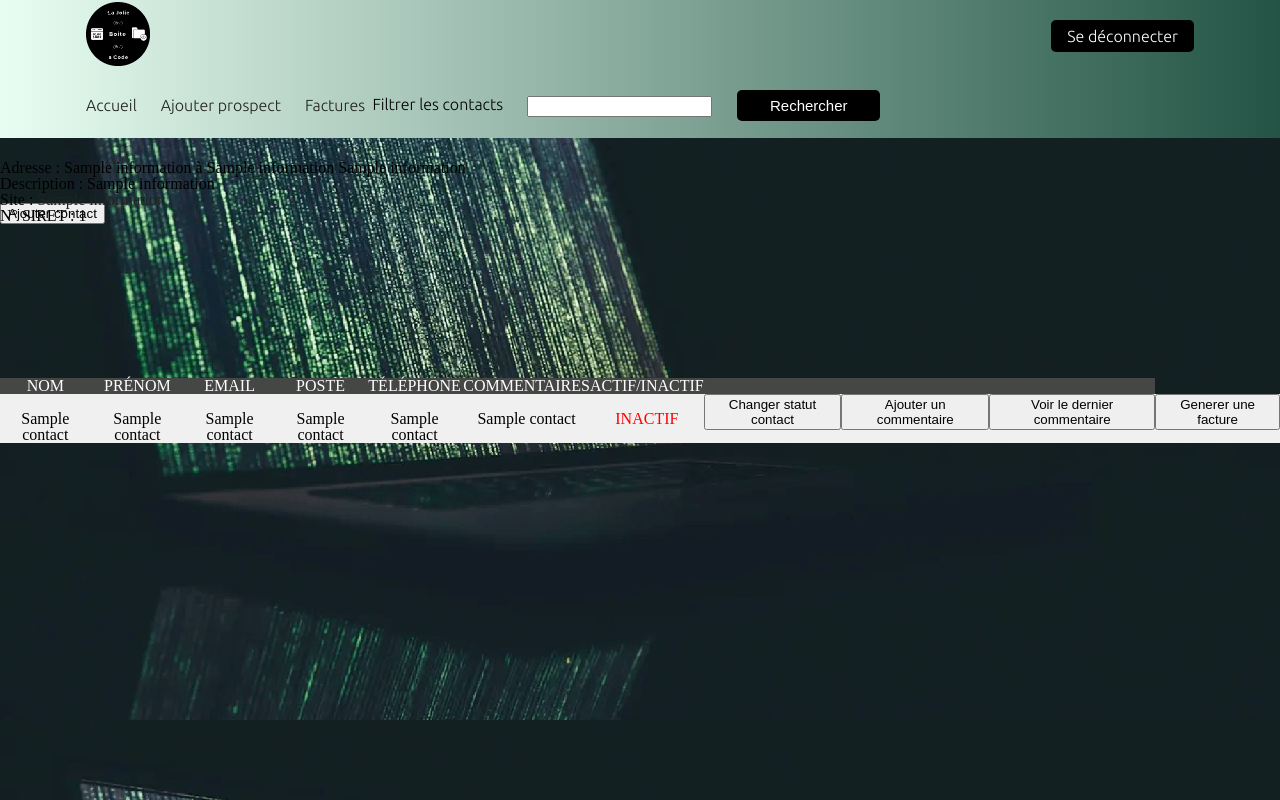
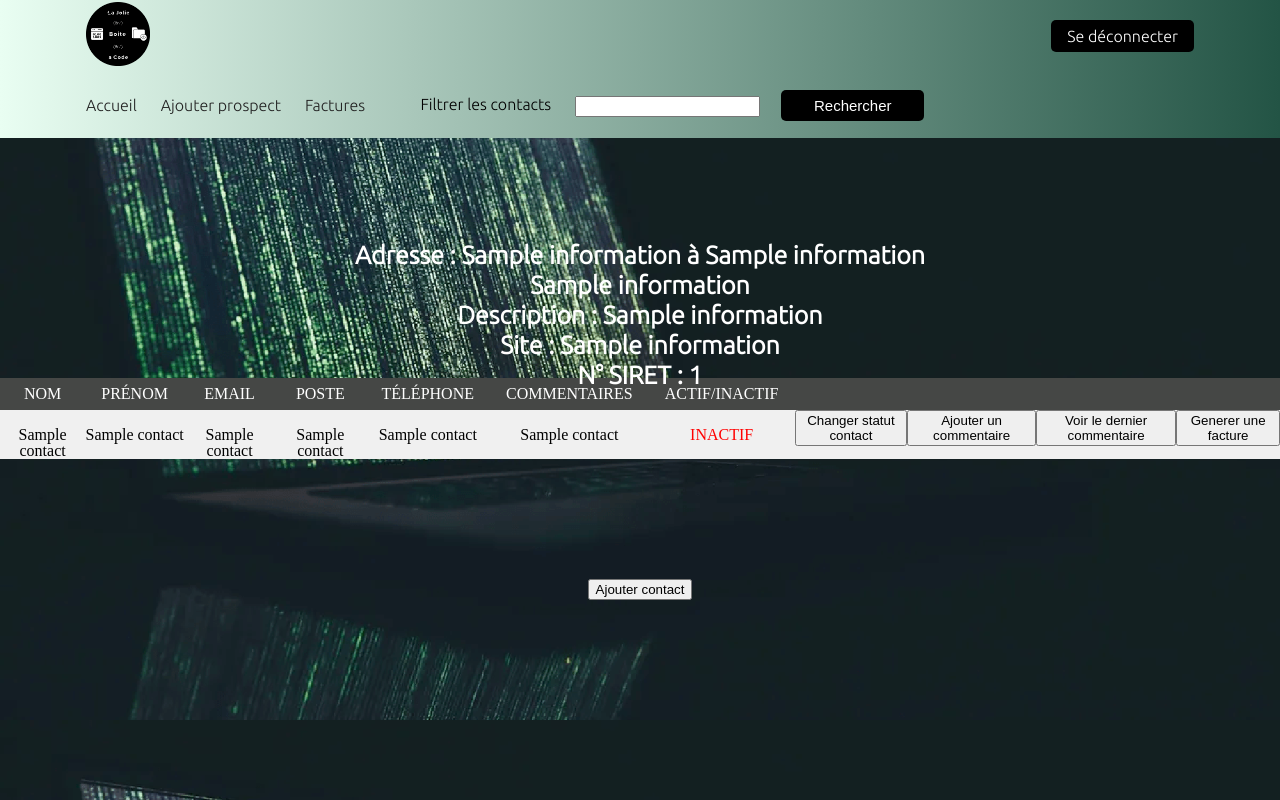
Before and after one commit to Jeannegbl/LaJolieBoiteACode, a Flask app: template templates/prospect.html in a window 1280 px wide. Run offline with Flask 2, Linux system fonts and the light colour scheme; the template is opened without the code that fills it: values that come from a table or form of the project are taken from there, most other values are stand-ins (such as "Sample title", 1, 10 or a date in 2020); some libraries are stand-ins or nearby versions.

Commit message:
évolution

```diff
--- a/static/accueil.css
+++ b/static/accueil.css
@@ -233,7 +233,7 @@ body {
   display: flex;
   position: absolute;
   top: 11.25vh;
-  right: 50vh;
+  right: 44.5vh;
   cursor: pointer;
   border-radius: 5px;
   color: #FFFFFF;
@@ -250,7 +250,7 @@ body {
   display: flex;
   position: absolute;
   top: 12%;
-  right: 71vh;
+  right: 65vh;
 }
 
 .control-label {
@@ -283,16 +283,24 @@ tr{
 
 tr:nth-child(odd) {
 	background: #ffffff;
-    color: black;
+  color: black;
 }
 
 .retour{
-    position: fixed;
-    top: 20vh;
+  top: 30vh;
+  position: absolute;
+  font-family: 'Ubuntu', sans-serif;
+  transform: translate(-50%);
+  margin-left: 50%;
+  font-weight:bold;
+  color: white;
+  font-size: 25px;
+  line-height:30px;
+  text-align: center;
 }
-.retour-2{
-    position: fixed;
-    top: 30vh;
+
+a.url {
+  color: white;
 }
 
 .actif{
@@ -304,3 +312,20 @@ tr:nth-child(odd) {
 #cacher{
     display: none;
 }
+
+.espace {
+  padding: 1vh;
+  padding-left: 2vh;
+  padding-right: 2vh;
+}
+
+.centrer-espacer {
+    display: flex;
+    align-items: center;
+    justify-content: center;
+    margin-top: 35vh;
+}
+
+.margin {
+  margin: 10vh;
+}
--- a/templates/base.html
+++ b/templates/base.html
@@ -57,4 +57,3 @@
     <script src="/static/javascript/header-14.js"></script>
 
 </html>
-<!-- -->
--- a/templates/prospect.html
+++ b/templates/prospect.html
@@ -1,7 +1,7 @@
 {% extends 'accueil.html' %}
 {% import "bootstrap/wtf.html" as wtf %}
 {% block content %}
-
+<div class="conteneur">
     <section>
             <div class="container-filtre">
                 <form class="form form-horizontal" method="post" role="form">
@@ -11,16 +11,17 @@
             </div>
         <table class="prospect">
             <tr>
-            <th>NOM</th>
-            <th>PRÉNOM</th>
-            <th>EMAIL</th>
-            <th>POSTE</th>
-            <th>TÉLÉPHONE</th>
-            <th>COMMENTAIRES</th>
-            <th>ACTIF/INACTIF</th>
-            <th></th>
-            <th></th>
-            <th></th>
+                <th class="espace">NOM</th>
+                <th class="espace">PRÉNOM</th>
+                <th class="espace">EMAIL</th>
+                <th class="espace">POSTE</th>
+                <th class="espace">TÉLÉPHONE</th>
+                <th class="espace">COMMENTAIRES</th>
+                <th class="espace">ACTIF/INACTIF</th>
+                <th class="espace"></th>
+                <th class="espace"></th>
+                <th class="espace"></th>
+                <th class="espace"></th>
             </tr>
             {% for contact in contacts %}
             <tr>
@@ -48,15 +49,18 @@
             {% for information in info_prospect %}
             <p class="retour">Adresse : {{information.1}} à {{information.3}} {{information.2}}
                 </br>Description : {{information.4}}
-            </br>Site : <a href="{{information.5}}" target="_blank">{{information.5}}</a>
+                </br>Site : <a  class="url" href="{{information.5}}" target="_blank">{{information.5}}</a>
                 </br>N° SIRET : {{information.0}}
             </p>
             {% endfor %}
-    <input  class="retour-3" type="button" value="Ajouter contact" onclick="window.location.href='/ajouter-contact/{{nom_prospect}}';">
+        <div class="centrer-espacer">
+            <input  class="retour-3 margin" type="button" value="Ajouter contact" onclick="window.location.href='/ajouter-contact/{{nom_prospect}}';">
             {% if activiter == 1 %}
-    <input class="retour-2" type="button" value="Voir les comptes inactifs" onclick="window.location.href='/menu-entreprises/{{nom_prospect}}/inactif/filtre-off';">
+            <input class="retour-2 margin" type="button" value="Voir les comptes inactifs" onclick="window.location.href='/menu-entreprises/{{nom_prospect}}/inactif/filtre-off';">
             {% elif activiter==0 %}
-    <input class="retour-2" type="button" value="Voir les comptes actifs" onclick="window.location.href='/menu-entreprises/{{nom_prospect}}/actif/filtre-off';">
+            <input class="retour-2 margin" type="button" value="Voir les comptes actifs" onclick="window.location.href='/menu-entreprises/{{nom_prospect}}/actif/filtre-off';">
             {% endif %}
+        </div>
     </section>
+<div>
 {% endblock %}
```
Lines whose indentation alone changed are shown as unchanged.
